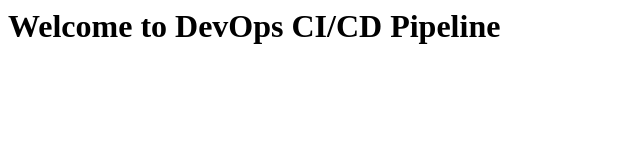
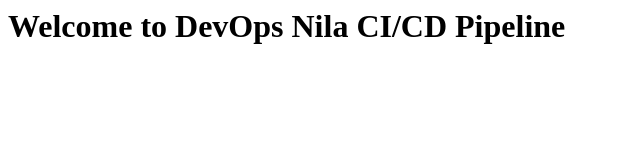
Before and after one commit to Nilaswathi/cicd-demo, a plain HTML site: page index.html in a window 1280 px wide. Shown: the whole page, without its empty margins (0-640 px from the left). Drawn offline with Linux system fonts and the light colour scheme.

Commit message:
Update index.html

```diff
--- a/index.html
+++ b/index.html
@@ -1 +1 @@
-<h1>Welcome to DevOps CI/CD Pipeline</h1>
+<h1>Welcome to DevOps Nila CI/CD Pipeline</h1>
```
